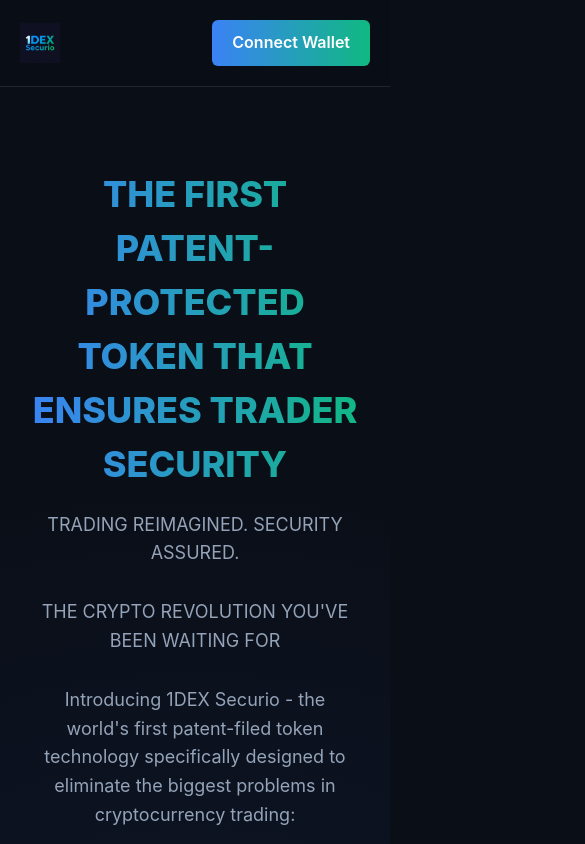
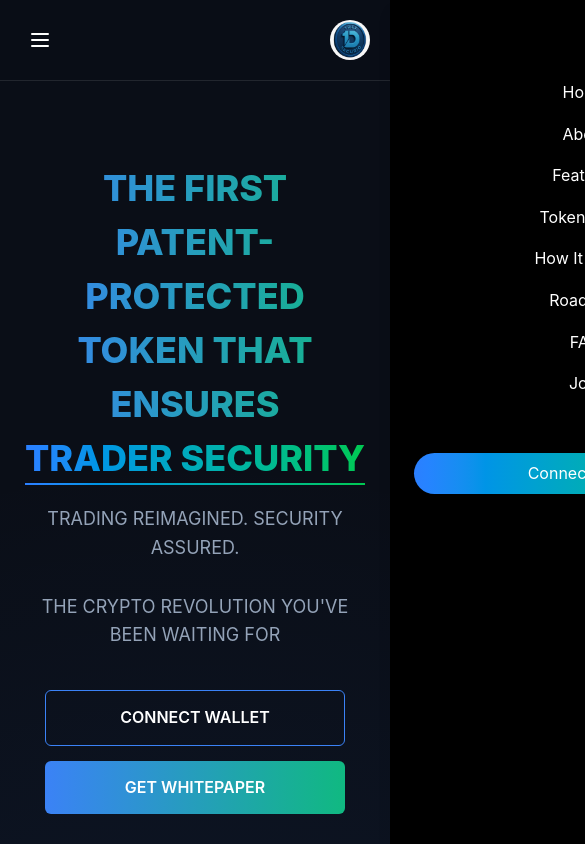
Before and after one commit to gauravgangwarweb/1dex, a React (Vite) app: page / in a window 390 px wide. Shown: the top 844 px of the page, 585 px wide, since content can reach past the window. Built offline with nearby package versions, Linux system fonts and the light colour scheme.

Commit message:
feat: Add round coin logo and enhance Navbar and Hero components with mobile support

```diff
--- a/src/ui/Navbar.tsx
+++ b/src/ui/Navbar.tsx
@@ -1,32 +1,55 @@
-import React from "react";
+import React, { useState } from "react";
 
 const Navbar: React.FC = () => {
+  const [isOpen, setIsOpen] = useState(false);
+
   return (
-    <header>
-      <div className="container">
-        <nav>
-          {/* <div className="hamburger">
+    <header className="fixed w-full top-0 left-0 bg-white/90 backdrop-blur-sm z-50">
+      <div className="container mx-auto px-4">
+        <nav className="flex items-center justify-between md:h-20">
+          {/* Hamburger Menu Button */}
+          <button
+            className="lg:hidden px-2 focus:outline-none"
+            onClick={() => setIsOpen(!isOpen)}
+          >
             <svg
-              xmlns="http://www.w3.org/2000/svg"
-              width="24"
-              height="24"
-              viewBox="0 0 24 24"
+              className="w-6 h-6"
               fill="none"
               stroke="currentColor"
-              stroke-width="2"
-              stroke-linecap="round"
-              stroke-linejoin="round"
+              viewBox="0 0 24 24"
+              xmlns="http://www.w3.org/2000/svg"
             >
-              <line x1="3" y1="12" x2="21" y2="12"></line>
-              <line x1="3" y1="6" x2="21" y2="6"></line>
-              <line x1="3" y1="18" x2="21" y2="18"></line>
+              {isOpen ? (
+                <path
+                  strokeLinecap="round"
+                  strokeLinejoin="round"
+                  strokeWidth={2}
+                  d="M6 18L18 6M6 6l12 12"
+                />
+              ) : (
+                <path
+                  strokeLinecap="round"
+                  strokeLinejoin="round"
+                  strokeWidth={2}
+                  d="M4 6h16M4 12h16M4 18h16"
+                />
+              )}
             </svg>
-          </div> */}
-          <div className="logo">
-            <img loading="lazy" src="/logo.png" alt="1DEX Securio Logo" />
-            <h1 className="hidden">1DEX SECURIO</h1>
+          </button>
+
+          {/* Logo */}
+          <div className="flex items-center">
+            <img
+              className="h-10 w-auto rounded-full"
+              loading="lazy"
+              src="/round-coin-logo.png"
+              alt="1DEX Securio Logo"
+            />
+            <h1 className="sr-only">1DEX SECURIO</h1>
           </div>
-          <div className="nav-links">
+
+          {/* Desktop Navigation */}
+          <div className="hidden lg:flex items-center space-x-8">
             <a href="/" className="nav-link active">
               Home
             </a>
@@ -52,8 +75,79 @@
               Join
             </a>
           </div>
-          <button className="connect-btn">Connect Wallet</button>
+
+          {/* Connect Wallet Button */}
+          <button className="hidden lg:block px-6 py-2 bg-gradient-to-r from-blue-500 to-green-500 text-white rounded-full hover:opacity-90 transition-opacity">
+            Connect Wallet
+          </button>
         </nav>
+      </div>
+
+      {/* Mobile Side Menu */}
+      <div
+        className={`
+          fixed top-0 right-0 min-h-screen w-full bg-black shadow-lg transform transition-transform duration-300 ease-in-out z-50 overflow-y-hidden
+          ${isOpen ? "translate-x-0" : "translate-x-full"}
+        `}
+      >
+        {/* Close Button */}
+        <button
+          onClick={() => setIsOpen(false)}
+          className="absolute top-6 right-6 p-2 text-white hover:opacity-75 transition-opacity"
+          aria-label="Close menu"
+        >
+          <svg
+            className="w-6 h-6"
+            fill="none"
+            stroke="currentColor"
+            viewBox="0 0 24 24"
+            xmlns="http://www.w3.org/2000/svg"
+          >
+            <path
+              strokeLinecap="round"
+              strokeLinejoin="round"
+              strokeWidth={2}
+              d="M6 18L18 6M6 6l12 12"
+            />
+          </svg>
+        </button>
+
+        <div className="flex flex-col justify-between h-full mt-8">
+          {/* Mobile Navigation Links */}
+          <div className="flex flex-col items-center justify-center pt-12 pb-8 px-6 space-y-4">
+            <a href="/" className="mobile-nav-link">
+              Home
+            </a>
+            <a href="/about" className="mobile-nav-link">
+              About
+            </a>
+            <a href="/features" className="mobile-nav-link">
+              Features
+            </a>
+            <a href="/tokenomics" className="mobile-nav-link">
+              Tokenomics
+            </a>
+            <a href="/how-it-works" className="mobile-nav-link">
+              How It Works
+            </a>
+            <a href="/roadmap" className="mobile-nav-link">
+              Roadmap
+            </a>
+            <a href="/faq" className="mobile-nav-link">
+              FAQ
+            </a>
+            <a href="/join" className="mobile-nav-link">
+              Join
+            </a>
+          </div>
+
+          {/* Mobile Connect Wallet Button */}
+          <div className="mt-auto p-6 justify-end">
+            <button className="w-full px-6 py-2 bg-gradient-to-r from-blue-500 to-green-500 text-white rounded-full hover:opacity-90 transition-opacity">
+              Connect Wallet
+            </button>
+          </div>
+        </div>
       </div>
     </header>
   );
--- a/src/ui/home/Hero.tsx
+++ b/src/ui/home/Hero.tsx
@@ -13,10 +13,21 @@
       </svg>
       <div className="hero-background"></div>
       <div className="container">
-        <h2 className="text-base">THE FIRST PATENT-PROTECTED TOKEN THAT ENSURES TRADER SECURITY</h2>
+        <h2 className="text-base">
+          THE FIRST PATENT-PROTECTED TOKEN THAT ENSURES{" "}
+          <span className="relative inline-block">
+            <span className="bg-gradient-to-r from-blue-500 to-green-500 bg-clip-text text-transparent">
+              TRADER SECURITY
+            </span>
+            <span className="absolute bottom-0 left-0 w-full h-[2px] bg-gradient-to-r from-blue-500 to-green-500"></span>
+          </span>
+        </h2>
         <p>TRADING REIMAGINED. SECURITY ASSURED.</p>
         <p>THE CRYPTO REVOLUTION YOU'VE BEEN WAITING FOR</p>
-
+        <div className="cta-buttons mb-10">
+          <button className="secondary-btn">CONNECT WALLET</button>
+          <button className="primary-btn">GET WHITEPAPER</button>
+        </div>
         <div className="container max-w-[900px] mt-[50px]">
           <p>
             Introducing 1DEX Securio - the world's first patent-filed token
@@ -27,13 +38,7 @@
           <div className="features-grid mt-[40px]">
             <div className="feature-card">
               <div className="feature-icon">
-                <svg
-                  style={{ background: "" }}
-                  viewBox="0 0 24 24"
-                  xmlns="http://www.w3.org/2000/svg"
-                >
-                  <path d="M12 22C6.477 22 2 17.523 2 12S6.477 2 12 2s10 4.477 10 10-4.477 10-10 10zm-1-7v2h2v-2h-2zm0-8v6h2V7h-2z"></path>
-                </svg>
+                <img className="rounded-full" loading="lazy" src="round-coin-logo.png" alt="round-coin" />
               </div>
               <h4>100% Pump-and-Dump Protection</h4>
               <p>
@@ -44,9 +49,7 @@
 
             <div className="feature-card">
               <div className="feature-icon">
-                <svg viewBox="0 0 24 24" xmlns="http://www.w3.org/2000/svg">
-                  <path d="M12 22C6.477 22 2 17.523 2 12S6.477 2 12 2s10 4.477 10 10-4.477 10-10 10zm-1-7v2h2v-2h-2zm0-8v6h2V7h-2z" />
-                </svg>
+              <img className="rounded-full" loading="lazy" src="round-coin-logo.png" alt="round-coin" />
               </div>
               <h4>100% Liquidity Assured, Always</h4>
               <p>
@@ -57,9 +60,7 @@
 
             <div className="feature-card">
               <div className="feature-icon">
-                <svg viewBox="0 0 24 24" xmlns="http://www.w3.org/2000/svg">
-                  <path d="M12 22C6.477 22 2 17.523 2 12S6.477 2 12 2s10 4.477 10 10-4.477 10-10 10zm-1-7v2h2v-2h-2zm0-8v6h2V7h-2z" />
-                </svg>
+              <img className="rounded-full" loading="lazy" src="round-coin-logo.png" alt="round-coin" />
               </div>
               <h4>Focused on Growth</h4>
               <p>
@@ -70,9 +71,7 @@
 
             <div className="feature-card">
               <div className="feature-icon">
-                <svg viewBox="0 0 24 24" xmlns="http://www.w3.org/2000/svg">
-                  <path d="M12 22C6.477 22 2 17.523 2 12S6.477 2 12 2s10 4.477 10 10-4.477 10-10 10zm-1-7v2h2v-2h-2zm0-8v6h2V7h-2z" />
-                </svg>
+              <img className="rounded-full" loading="lazy" src="round-coin-logo.png" alt="round-coin" />
               </div>
               <h4>5% Referral Rewards</h4>
               <p>
@@ -82,11 +81,6 @@
             </div>
           </div>
         </div>
-
-        <div className="cta-buttons">
-          <button className="primary-btn">GET WHITEPAPER</button>
-          <button className="secondary-btn">CONNECT WALLET</button>
-        </div>
       </div>
     </section>
   );
```
Also changed, not shown: public/round-coin-logo.png (renamed from public/dark-blue-1dex-org.png).
